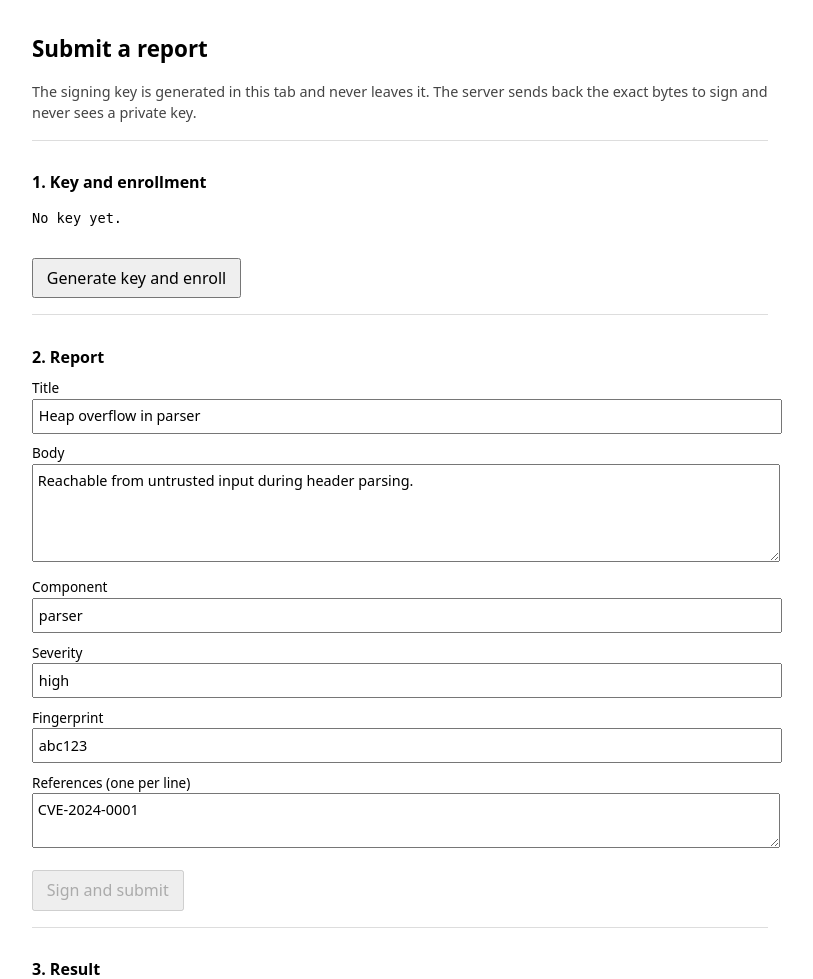
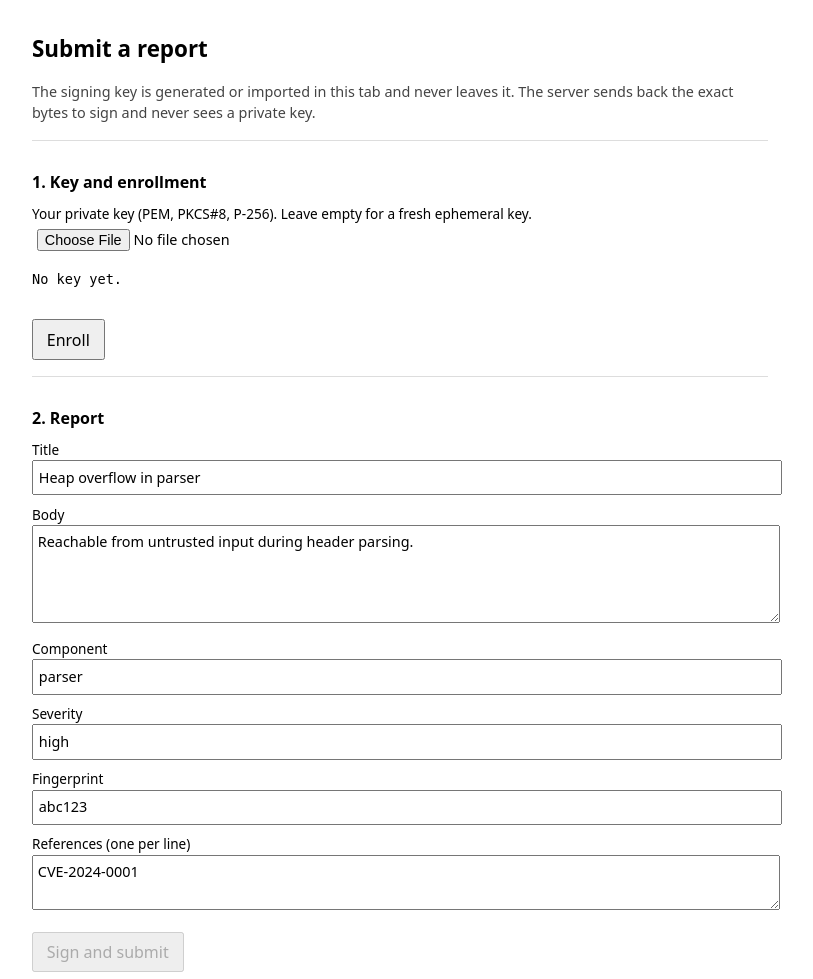
Before and after one commit to elkanatovey/selective-disclosure-ledger-backed, a FastAPI app: page / in a window 1280 px wide. Shown: the top 979 px of the page, without its empty margins (240-1053 px from the left). Run offline with FastAPI, Linux system fonts and the light colour scheme.

Commit message:
Let the researcher bring their own key, and download the bundle
The key file is read and imported in the tab, so a researcher with an
existing identity can keep using it without the private half ever
reaching the server. It is imported extractable only long enough to take
the public half that enrollment needs; the handle that signs cannot be
exported. Leaving the file empty still generates a fresh ephemeral key,
and the page says which of the two was used.

The bundle MSRC received is now downloadable as application/cbor, so it
can be verified offline against the receipt and the MSRC root rather
than being taken on the word of this page.

```diff
--- a/app/main.py
+++ b/app/main.py
@@ -22,7 +22,7 @@ from pathlib import Path
 
 import _native
 from fastapi import FastAPI, HTTPException, Request
-from fastapi.responses import HTMLResponse
+from fastapi.responses import HTMLResponse, Response
 from fastapi.staticfiles import StaticFiles
 from fastapi.templating import Jinja2Templates
 from pydantic import BaseModel, Field
@@ -204,4 +204,21 @@ def create_app() -> FastAPI:
             "inspection": json.loads(_native.inspect_bundle(record.bundle)),
         }
 
+    @app.get("/api/submissions/{submission_id}/bundle")
+    async def download(submission_id: str) -> Response:
+        """The exact bundle bytes MSRC received, for offline verification."""
+        record = msrc.submissions.get(submission_id)
+        if record is None:
+            raise HTTPException(404, "No such submission.")
+        # The id is server-generated hex, so it is safe in a filename.
+        return Response(
+            content=record.bundle,
+            media_type="application/cbor",
+            headers={
+                "content-disposition": (
+                    f'attachment; filename="{record.submission_id}.cbor"'
+                )
+            },
+        )
+
     return app
--- a/app/static/researcher.js
+++ b/app/static/researcher.js
@@ -1,11 +1,13 @@
 // Copyright (c) Microsoft Corporation.
 // Licensed under the MIT License.
 
-// The researcher's key lives here and nowhere else. It is generated
-// non-extractable, so this script cannot read it out either: it can only ask
-// WebCrypto to sign the bytes the server prepared.
+// The researcher's key lives here and nowhere else. Generated or imported, the
+// signing handle is non-extractable, so this script cannot read it out either:
+// it can only ask WebCrypto to sign the bytes the server prepared.
 
 "use strict";
+
+const ALGORITHM = { name: "ECDSA", namedCurve: "P-256" };
 
 const state = { key: null, enrollmentId: null };
 
@@ -32,6 +34,52 @@ function toPem(spki) {
   return `-----BEGIN PUBLIC KEY-----\n${body}\n-----END PUBLIC KEY-----\n`;
 }
 
+function pemToDer(pem) {
+  const match = pem.match(/-----BEGIN ([A-Z0-9 ]+)-----([\s\S]+?)-----END \1-----/);
+  if (!match) throw new Error("that file is not a PEM document");
+  if (match[1] !== "PRIVATE KEY") {
+    throw new Error(`expected a PKCS#8 "PRIVATE KEY" block, found "${match[1]}"`);
+  }
+  return b64decode(match[2].replace(/\s+/g, ""));
+}
+
+// The imported key is extractable only long enough to take its public half,
+// which is all enrollment needs. The signing handle returned below is not.
+async function importKeyPair(pem) {
+  let jwk;
+  try {
+    const imported = await crypto.subtle.importKey(
+      "pkcs8",
+      pemToDer(pem),
+      ALGORITHM,
+      true,
+      ["sign"],
+    );
+    jwk = await crypto.subtle.exportKey("jwk", imported);
+  } catch (error) {
+    throw new Error(
+      `that key could not be read as a PKCS#8 P-256 private key: ${error.message}`,
+    );
+  }
+  const [privateKey, publicKey] = await Promise.all([
+    crypto.subtle.importKey(
+      "jwk",
+      { kty: jwk.kty, crv: jwk.crv, x: jwk.x, y: jwk.y, d: jwk.d },
+      ALGORITHM,
+      false,
+      ["sign"],
+    ),
+    crypto.subtle.importKey(
+      "jwk",
+      { kty: jwk.kty, crv: jwk.crv, x: jwk.x, y: jwk.y },
+      ALGORITHM,
+      true,
+      ["verify"],
+    ),
+  ]);
+  return { privateKey, publicKey };
+}
+
 async function post(url, payload) {
   const response = await fetch(url, {
     method: "POST",
@@ -54,14 +102,12 @@ function setStages(stages) {
 }
 
 $("enroll").addEventListener("click", async () => {
-  $("key-state").textContent = "Generating...";
+  const file = $("key-file").files[0];
+  $("key-state").textContent = file ? "Importing..." : "Generating...";
   try {
-    // Non-extractable: the private half cannot be exported, by anyone.
-    state.key = await crypto.subtle.generateKey(
-      { name: "ECDSA", namedCurve: "P-256" },
-      false,
-      ["sign"],
-    );
+    state.key = file
+      ? await importKeyPair(await file.text())
+      : await crypto.subtle.generateKey(ALGORITHM, false, ["sign"]);
     const spki = await crypto.subtle.exportKey("spki", state.key.publicKey);
     const enrolled = await post("/api/enroll", {
       public_key_pem: toPem(spki),
@@ -69,7 +115,7 @@ $("enroll").addEventListener("click", async () => {
     });
     state.enrollmentId = enrolled.enrollment_id;
     $("key-state").textContent =
-      `Enrolled ${enrolled.enrollment_id} as ${enrolled.issuer_did}`;
+      `Enrolled ${enrolled.enrollment_id} (${file ? "your key" : "ephemeral key"}) as ${enrolled.issuer_did}`;
     $("submit").disabled = false;
   } catch (error) {
     $("key-state").textContent = `Enrollment failed: ${error.message}`;
@@ -80,6 +126,7 @@ $("report").addEventListener("submit", async (event) => {
   event.preventDefault();
   $("outcome").textContent = "";
   $("inspection").textContent = "";
+  $("bundle-link").hidden = true;
   setStages([]);
 
   try {
@@ -118,6 +165,11 @@ $("report").addEventListener("submit", async (event) => {
     $("outcome").textContent =
       `Submitted ${result.submission_id} at transaction ${result.txid}.`;
 
+    const link = $("bundle-link");
+    link.href = `/api/submissions/${result.submission_id}/bundle`;
+    link.textContent = `Download the proof bundle (${result.bundle_bytes} bytes)`;
+    link.hidden = false;
+
     const inspected = await fetch(`/api/submissions/${result.submission_id}`);
     if (inspected.ok) {
       const document_ = await inspected.json();
--- a/app/templates/researcher.html
+++ b/app/templates/researcher.html
@@ -13,14 +13,20 @@
   <body>
     <h1>Submit a report</h1>
     <p class="note">
-      The signing key is generated in this tab and never leaves it. The server
-      sends back the exact bytes to sign and never sees a private key.
+      The signing key is generated or imported in this tab and never leaves it.
+      The server sends back the exact bytes to sign and never sees a private
+      key.
     </p>
 
     <section>
       <h2>1. Key and enrollment</h2>
+      <label for="key-file">
+        Your private key (PEM, PKCS#8, P-256). Leave empty for a fresh
+        ephemeral key.
+      </label>
+      <input type="file" id="key-file" accept=".pem,.key" />
       <p id="key-state" class="state">No key yet.</p>
-      <button id="enroll">Generate key and enroll</button>
+      <button id="enroll">Enroll</button>
     </section>
 
     <section>
@@ -56,6 +62,7 @@ CVE-2024-0001</textarea
       <h2>3. Result</h2>
       <ol id="stages"></ol>
       <p id="outcome" class="state"></p>
+      <p><a id="bundle-link" download hidden>Download the proof bundle</a></p>
       <pre id="inspection"></pre>
     </section>
 
```
